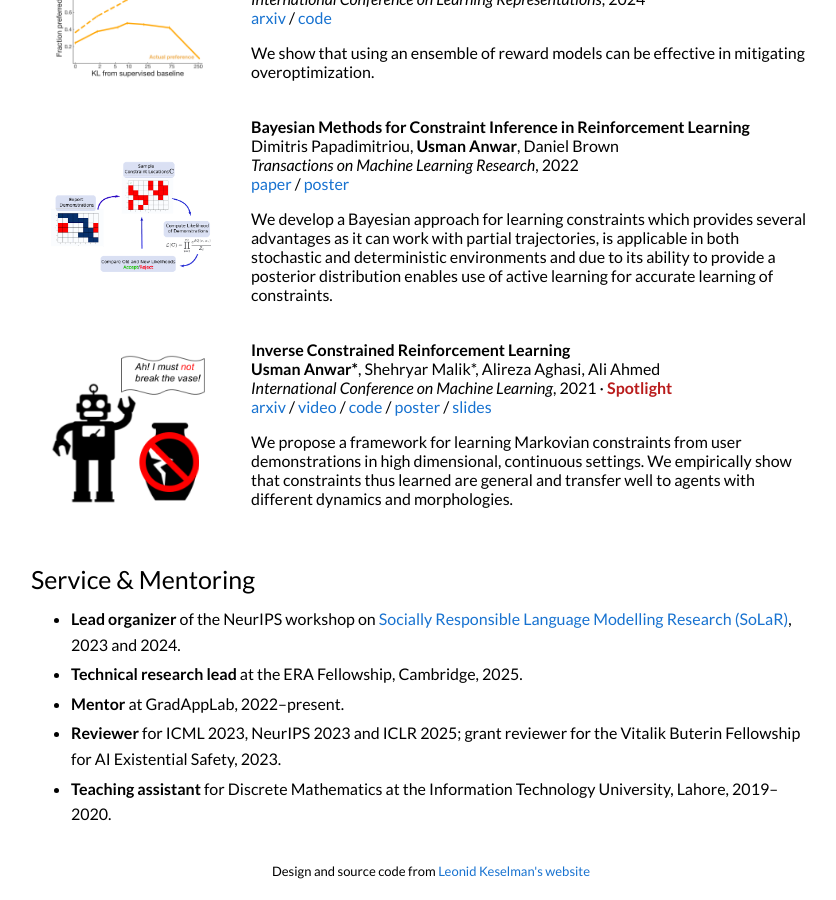
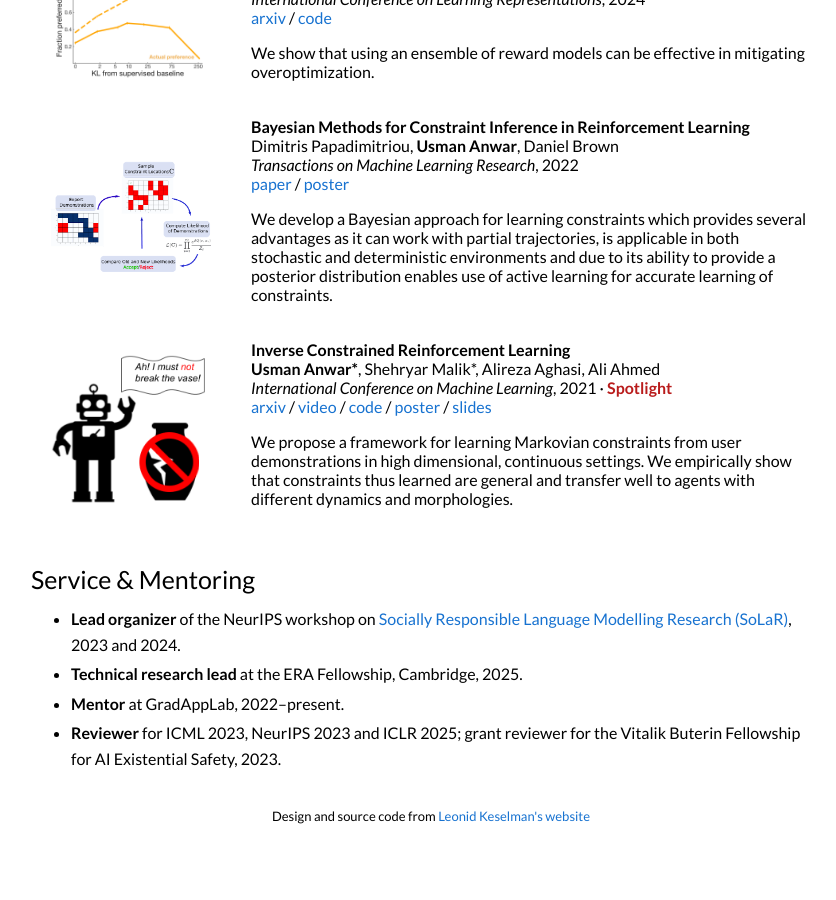
Before and after one commit to uzman-anwar/uzman-anwar.github.io, a Jekyll site: the page built from _posts/blog/2026-10-19-glm-cot-control.markdown, in a window 1280 px wide and 900 px high, scrolled down 2780 px. Shown: the whole window, without its empty margins (209-1045 px from the left). Built offline with Jekyll 4.4.1, drawn with Linux system fonts in a browser that asks for light colours; after the commit the page ends 3625 px from its top, so only the background shows below that.

Commit message:
Remove TA role from Service & Mentoring
Co-Authored-By: Claude Opus 5.5 (1M context) <noreply@anthropic.com>

```diff
--- a/_layouts/default.html
+++ b/_layouts/default.html
@@ -210,7 +210,6 @@
           <li><strong>Technical research lead</strong> at the ERA Fellowship, Cambridge, 2025.</li>
           <li><strong>Mentor</strong> at GradAppLab, 2022–present.</li>
           <li><strong>Reviewer</strong> for ICML 2023, NeurIPS 2023 and ICLR 2025; grant reviewer for the Vitalik Buterin Fellowship for AI Existential Safety, 2023.</li>
-          <li><strong>Teaching assistant</strong> for Discrete Mathematics at the Information Technology University, Lahore, 2019–2020.</li>
         </ul>
 
 <!--
```
